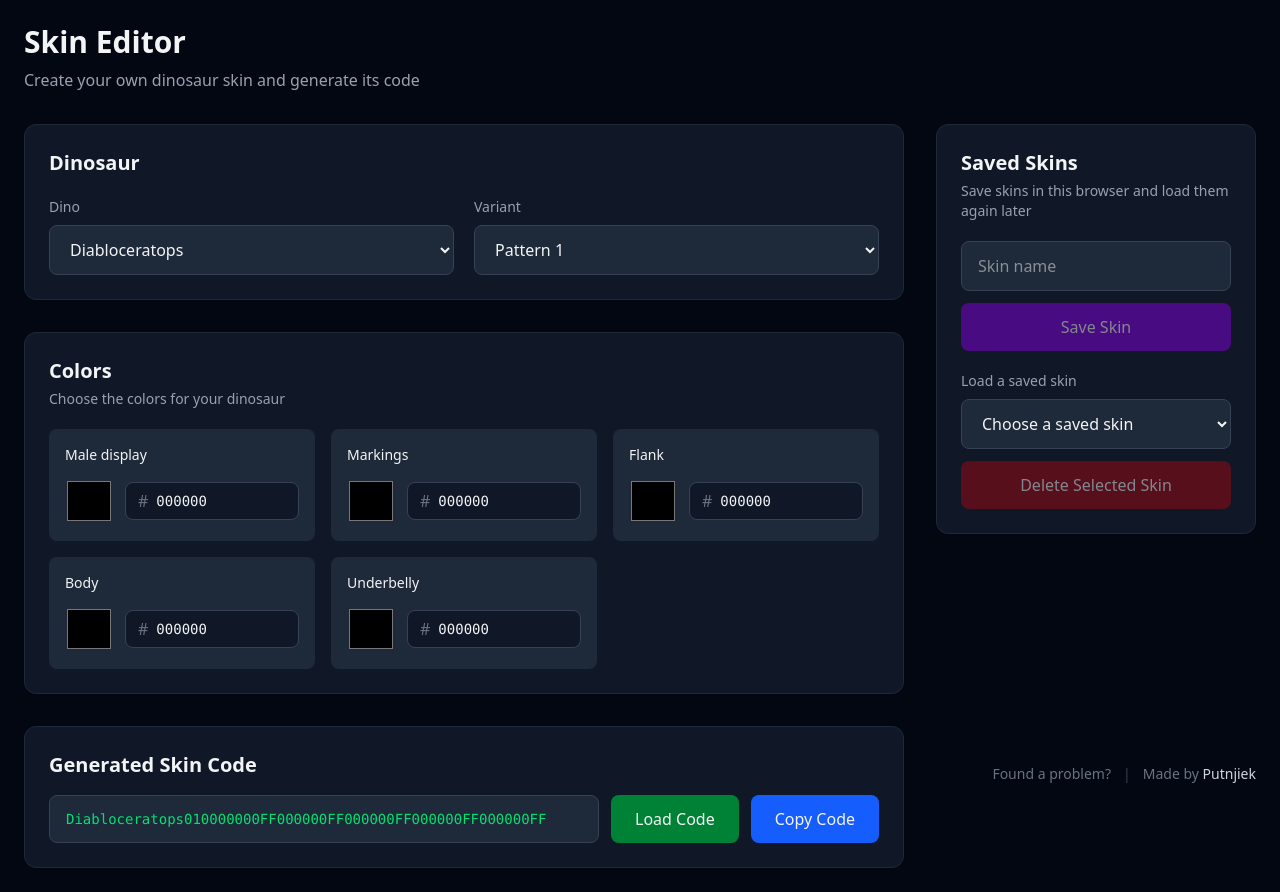
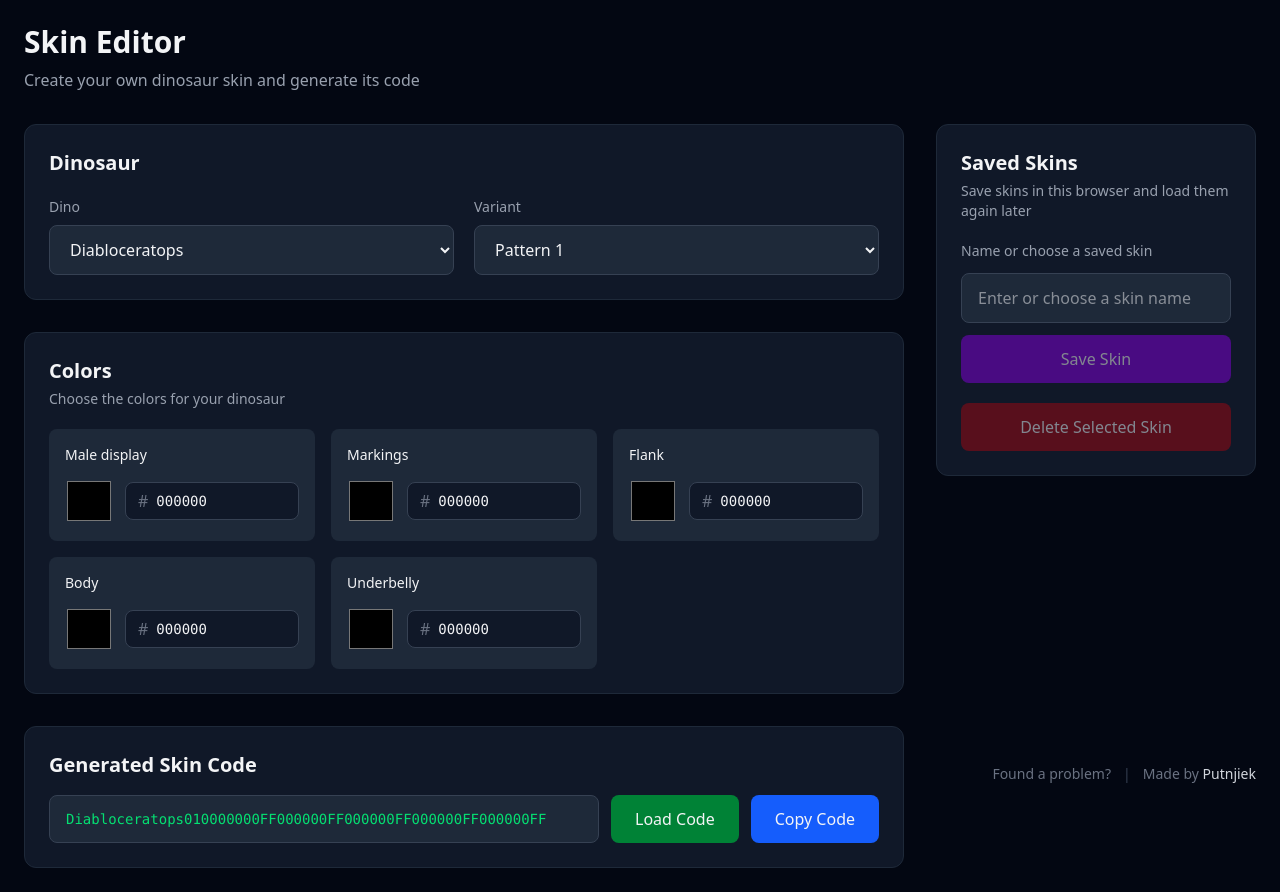
Before and after one commit to Putnjiek/the-isle-skin-code-generator, an Angular app: page / in a window 1280 px wide. Built offline with nearby package versions, Linux system fonts and the light colour scheme.

Commit message:
fused input and dropdown

```diff
--- a/src/app/pages/skin-editor/saved-skins/saved-skins.html
+++ b/src/app/pages/skin-editor/saved-skins/saved-skins.html
@@ -7,9 +7,17 @@
     </div>
 
     <div class="space-y-3">
-        <input type="text" [value]="saveName()" (input)="saveName.set($any($event.target).value)"
-            aria-label="Name for saved skin" placeholder="Skin name"
+        <label for="saved-skin-name" class="block text-sm text-gray-400">
+            Name or choose a saved skin
+        </label>
+        <input id="saved-skin-name" type="text" list="saved-skin-options" [value]="saveName()"
+            (input)="updateSaveName($any($event.target).value)" placeholder="Enter or choose a skin name"
             class="w-full min-w-0 bg-gray-800 border border-gray-700 rounded-lg px-4 py-3" />
+        <datalist id="saved-skin-options">
+            @for (skin of savedSkins(); track skin.name) {
+            <option [value]="skin.name"></option>
+            }
+        </datalist>
 
         <button (click)="saveSkin()" [disabled]="!saveName().trim()"
             class="w-full bg-purple-700 hover:bg-purple-600 active:bg-purple-800 disabled:opacity-50 disabled:cursor-not-allowed transition-colors rounded-lg px-6 py-3 font-medium">
@@ -18,22 +26,11 @@
     </div>
 
     <div>
-        <label for="saved-skin-select" class="block text-sm text-gray-400 mb-2">
-            Load a saved skin
-        </label>
-        <select id="saved-skin-select" [value]="selectedSkinName()"
-            (change)="selectSavedSkin($any($event.target).value)"
-            class="w-full bg-gray-800 border border-gray-700 rounded-lg px-4 py-3 focus:ring-2 focus:ring-blue-500 outline-none">
-            <option value="">Choose a saved skin</option>
-            @for (skin of savedSkins(); track skin.name) {
-            <option [value]="skin.name">{{ skin.name }}</option>
-            }
-        </select>
-            <button type="button" (click)="confirmDeleteSkin(selectedSkinName())"
-                [disabled]="!selectedSkinName()"
-                class="w-full mt-3 bg-red-800 hover:bg-red-700 active:bg-red-900 disabled:opacity-50 disabled:cursor-not-allowed transition-colors rounded-lg px-4 py-3 font-medium">
-                Delete Selected Skin
-            </button>
+        <button type="button" (click)="confirmDeleteSkin(selectedSkinName())"
+            [disabled]="!selectedSkinName()"
+            class="w-full bg-red-800 hover:bg-red-700 active:bg-red-900 disabled:opacity-50 disabled:cursor-not-allowed transition-colors rounded-lg px-4 py-3 font-medium">
+            Delete Selected Skin
+        </button>
     </div>
     @if (errorMessage()) {
     <p class="text-sm text-red-400">{{ errorMessage() }}</p>
--- a/src/app/pages/skin-editor/saved-skins/saved-skins.ts
+++ b/src/app/pages/skin-editor/saved-skins/saved-skins.ts
@@ -30,6 +30,7 @@ export class SavedSkins {
         try {
             this.savedSkins.set(this.localStorageService.saveSkin(this.saveName(), this.code()));
             this.saveName.set('');
+            this.selectedSkinName.set('');
             this.errorMessage.set('');
             this.showSaveToast.set(true);
         } catch (error) {
@@ -37,10 +38,10 @@ export class SavedSkins {
         }
     }
 
-    selectSavedSkin(name: string) {
-        this.selectedSkinName.set(name);
+    updateSaveName(name: string) {
         this.saveName.set(name);
         const savedSkin = this.savedSkins().find(skin => skin.name === name);
+        this.selectedSkinName.set(savedSkin?.name ?? '');
         if (savedSkin) this.loadRequested.emit(savedSkin.code);
     }
 
```
Also changed, not shown: 1 other file (tests, documents, lock files or other folders).
